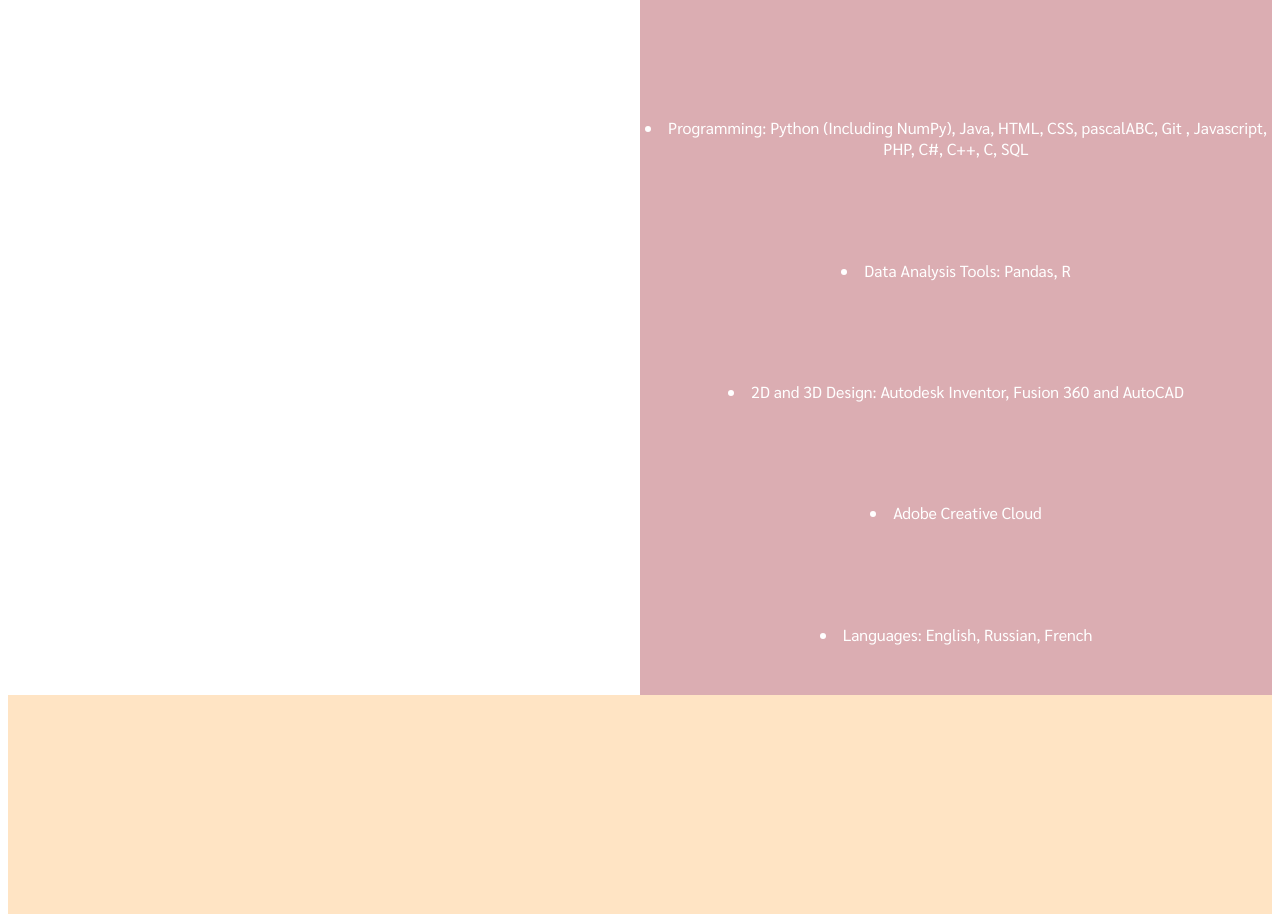
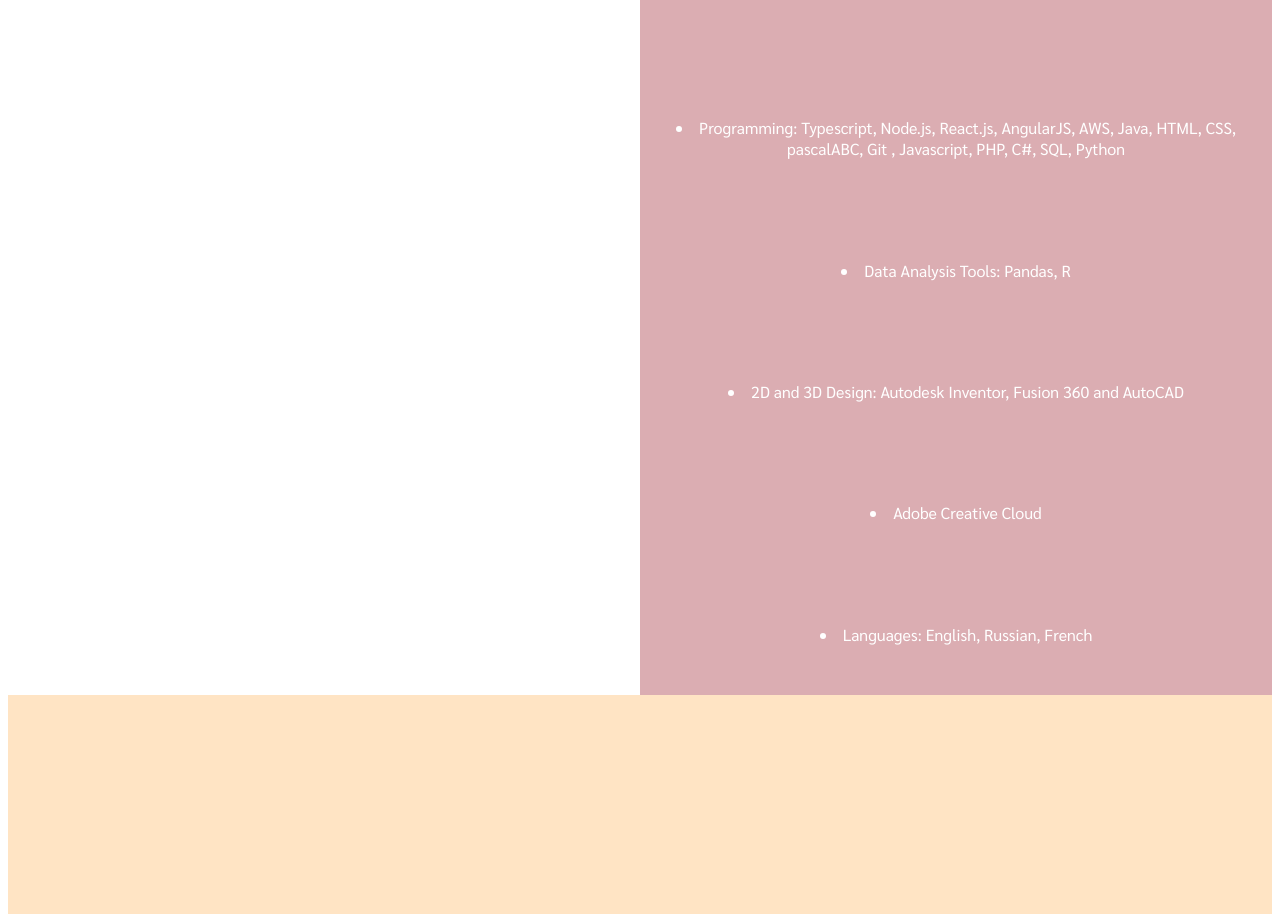
Before and after one commit to elizavetaMakarova/portfolio, a plain HTML site: page index.html in a window 1280 px wide. Shown: the part 2513-3427 px from the top of the page. Drawn offline with Linux system fonts and the light colour scheme; a script that the page names is missing.

Commit message:
Update index.html

```diff
--- a/index.html
+++ b/index.html
@@ -32,7 +32,7 @@
                 </div>
                 <div>
                         <h2> Skills </h2>
-                        <li>Programming: Python (Including NumPy), Java, HTML, CSS, pascalABC, Git , Javascript, PHP, C#, C++, C, SQL</li>
+                        <li>Programming: Typescript, Node.js, React.js, AngularJS, AWS, Java, HTML, CSS, pascalABC, Git , Javascript, PHP, C#, SQL, Python</li>
                         <li>Data Analysis Tools: Pandas, R</li>
                         <li>2D and 3D Design: Autodesk Inventor, Fusion 360 and AutoCAD</li>
                         <li>Adobe Creative Cloud</li>
```
